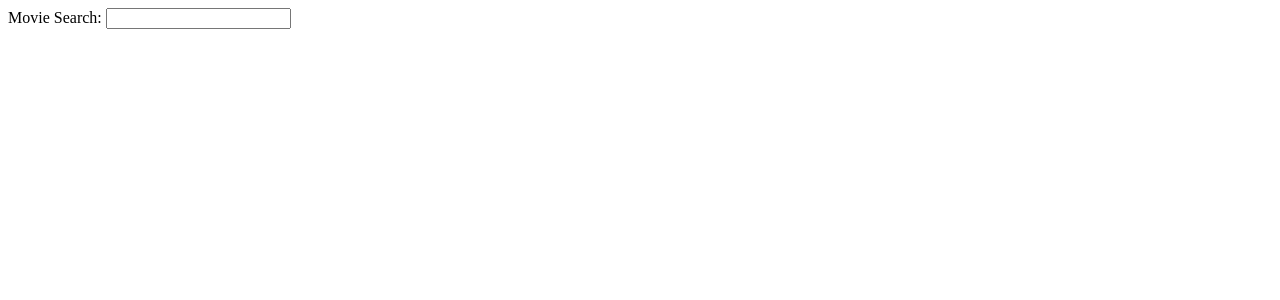
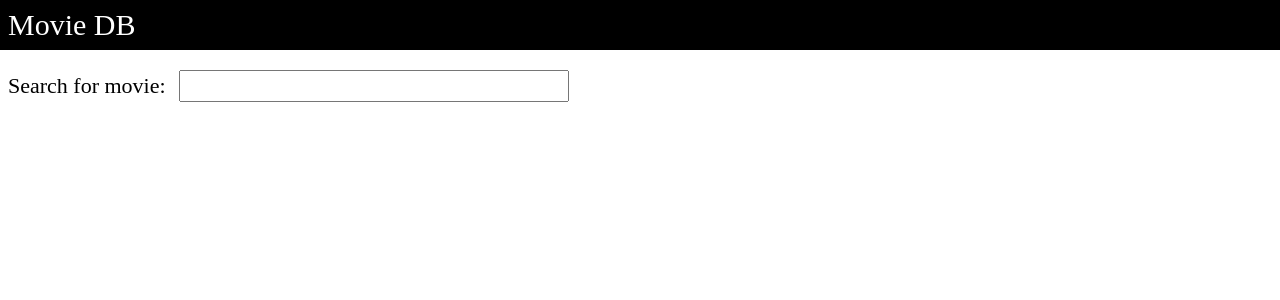
Before and after one commit to awalia1/react-movie-app, a React (Create React App) app: page / in a window 1280 px wide. Shown: the top 300 px of the page. Built offline with nearby package versions, Linux system fonts and the light colour scheme.

Commit message:
added navbar and finished styling for now

```diff
--- /dev/null
+++ b/src/components/App.css
@@ -0,0 +1,4 @@
+body{
+	margin: 0;
+    padding:0;
+}
--- a/src/components/App.js
+++ b/src/components/App.js
@@ -2,6 +2,8 @@ import React from 'react'
 import axios from 'axios'
 import SearchBar from './SearchBar'
 import MoviesList from './MoviesList'
+import NavBar from './NavBar'
+import './App.css'
 
 
 class App extends React.Component {
@@ -22,6 +24,7 @@ class App extends React.Component {
     render() {
         return(
             <div>
+                <NavBar />
                 <SearchBar onSubmit={this.onSearchSubmit}/>
                 <MoviesList movies={this.state.movies}/>
             </div>
--- a/src/components/MovieContainer.css
+++ b/src/components/MovieContainer.css
@@ -1,7 +1,7 @@
 .movieContainer {
     background-color: #DCDCDC;
     margin: auto;
-    margin-bottom: 12px;
+    margin-bottom: 20px;
     box-shadow: 0 4px 8px 0 rgba(0,0,0,0.2);
     border-radius: 5px;
     width: 60%;
--- /dev/null
+++ b/src/components/NavBar.js
@@ -0,0 +1,20 @@
+import React from 'react'
+
+const style = {
+    backgroundColor: "black",
+    width: "100%",
+    color: "white",
+    fontSize: "30px",
+    padding: "8px",
+    marginBottom: "20px"
+}
+
+const NavBar = () => {
+    return (
+        <div style={style}>
+            Movie DB
+        </div>
+    )
+}
+
+export default NavBar
--- /dev/null
+++ b/src/components/SearchBar.css
@@ -0,0 +1,11 @@
+input {
+    margin-left: 8px;
+    width: 30%;
+    font-size: 22px;
+}
+
+form {
+    margin-left: 8px;
+    margin-bottom: 25px;
+    font-size: 22px;
+}
--- a/src/components/SearchBar.js
+++ b/src/components/SearchBar.js
@@ -1,4 +1,5 @@
 import React from 'react'
+import './SearchBar.css'
 
 class SearchBar extends React.Component {
     state = {
@@ -19,7 +20,7 @@ class SearchBar extends React.Component {
         return (
             <div>
                  <form onSubmit={this.onFormSubmit}>
-                     <label>Movie Search: </label>
+                     <label>Search for movie: </label>
                      <input
                         type="text"
                         value={this.state.searchItem}
```
